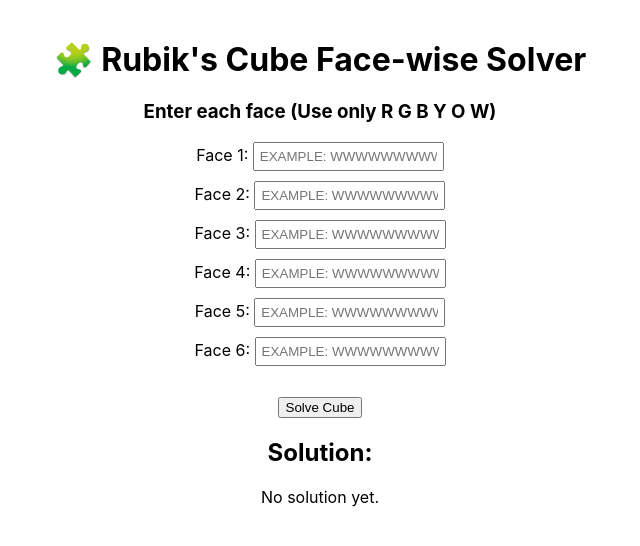
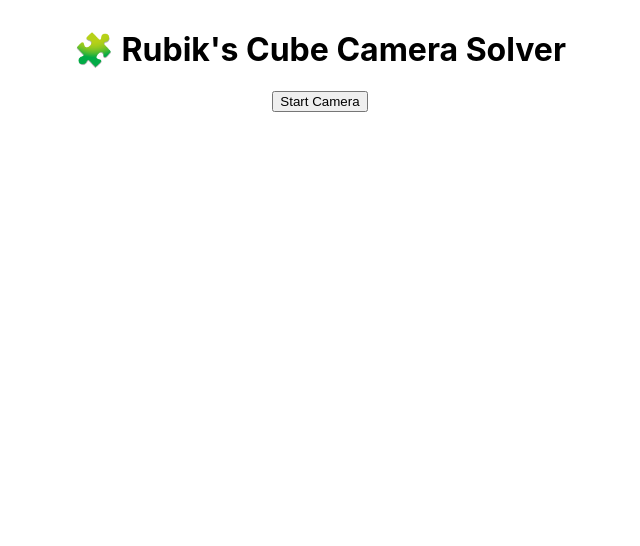
Before and after one commit to Shalinikuna/rubiks-cube-solver, a React (Create React App) app in the folder frontend/: page / in a window 1280 px wide. Shown: the top 546 px of the page, without its empty margins (320-960 px from the left). Built offline with nearby package versions, Linux system fonts and the light colour scheme.

Commit message:
Added real camera color detection

```diff
--- a/frontend/src/App.js
+++ b/frontend/src/App.js
@@ -1,55 +1,75 @@
-import React, { useState } from "react";
+import React, { useState, useRef } from "react";
 
 function App() {
-  const [faces, setFaces] = useState({
-    face1: "",
-    face2: "",
-    face3: "",
-    face4: "",
-    face5: "",
-    face6: ""
-  });
+  const videoRef = useRef(null);
+  const canvasRef = useRef(null);
 
+  const [currentFace, setCurrentFace] = useState(1);
+  const [faces, setFaces] = useState([]);
   const [solution, setSolution] = useState([]);
-  const [loading, setLoading] = useState(false);
+  const [cameraStarted, setCameraStarted] = useState(false);
 
-  const handleChange = (e) => {
-    const value = e.target.value.toUpperCase().replace(/[^RGBYOW]/g, "");
-    setFaces({
-      ...faces,
-      [e.target.name]: value
-    });
+  const startCamera = async () => {
+    const stream = await navigator.mediaDevices.getUserMedia({ video: true });
+    videoRef.current.srcObject = stream;
+    setCameraStarted(true);
   };
 
-  const validateInput = () => {
-    for (let key in faces) {
-      if (faces[key].length !== 9) {
-        alert("Each face must contain exactly 9 letters (R,G,B,Y,O,W)");
-        return false;
+  const captureFace = () => {
+    const canvas = canvasRef.current;
+    const video = videoRef.current;
+    const ctx = canvas.getContext("2d");
+
+    canvas.width = video.videoWidth;
+    canvas.height = video.videoHeight;
+    ctx.drawImage(video, 0, 0);
+
+    const detectedColors = detectGridColors(ctx, canvas.width, canvas.height);
+
+    setFaces([...faces, detectedColors]);
+    setCurrentFace(currentFace + 1);
+  };
+
+  const detectGridColors = (ctx, width, height) => {
+    const gridSize = 3;
+    const squareWidth = width / gridSize;
+    const squareHeight = height / gridSize;
+
+    let cubeFace = "";
+
+    for (let row = 0; row < 3; row++) {
+      for (let col = 0; col < 3; col++) {
+
+        const x = col * squareWidth + squareWidth / 2;
+        const y = row * squareHeight + squareHeight / 2;
+
+        const pixel = ctx.getImageData(x, y, 1, 1).data;
+
+        const r = pixel[0];
+        const g = pixel[1];
+        const b = pixel[2];
+
+        cubeFace += mapColor(r, g, b);
       }
     }
-    return true;
+
+    return cubeFace;
+  };
+
+  const mapColor = (r, g, b) => {
+
+    if (r > 200 && g > 200 && b > 200) return "W";
+    if (r > 200 && g < 100 && b < 100) return "R";
+    if (r < 100 && g > 200 && b < 100) return "G";
+    if (r < 100 && g < 100 && b > 200) return "B";
+    if (r > 200 && g > 150 && b < 100) return "Y";
+    if (r > 200 && g > 100 && b < 50) return "O";
+
+    return "W"; // fallback
   };
 
   const solveCube = async () => {
-    if (!validateInput()) return;
-
-    const cubeString =
-      faces.face1 +
-      faces.face2 +
-      faces.face3 +
-      faces.face4 +
-      faces.face5 +
-      faces.face6;
-
-    if (cubeString.length !== 54) {
-      alert("Cube must contain exactly 54 characters.");
-      return;
-    }
-
-    try {
-      setLoading(true);
-      setSolution([]);
+    const cubeString = faces.join("");
 
     const response = await fetch(
       "https://rubiks-cube-solver-why2.onrender.com/solve",
@@ -60,10 +80,6 @@ function App() {
       }
     );
 
-      if (!response.ok) {
-        throw new Error("Server error");
-      }
-
     const data = await response.json();
 
     if (data.solution_steps) {
@@ -71,49 +87,54 @@ function App() {
     } else {
       alert("Invalid cube configuration");
     }
-
-    } catch (error) {
-      alert("Error connecting to backend");
-    } finally {
-      setLoading(false);
-    }
   };
 
   return (
-    <div style={{ textAlign: "center", marginTop: "40px" }}>
-      <h1>🧩 Rubik's Cube Face-wise Solver</h1>
+    <div style={{ textAlign: "center", marginTop: "30px" }}>
+      <h1>🧩 Rubik's Cube Camera Solver</h1>
 
-      <h3>Enter each face (Use only R G B Y O W)</h3>
+      {!cameraStarted && (
+        <button onClick={startCamera}>Start Camera</button>
+      )}
 
-      {Object.keys(faces).map((face, index) => (
-        <div key={index} style={{ margin: "10px" }}>
-          <label>Face {index + 1}: </label>
-          <input
-            name={face}
-            value={faces[face]}
-            onChange={handleChange}
-            placeholder="Example: WWWWWWWWW"
-            maxLength="9"
-            style={{ textTransform: "uppercase", padding: "5px" }}
+      {cameraStarted && currentFace <= 6 && (
+        <>
+          <h2>Scan Face {currentFace} of 6</h2>
+
+          <video
+            ref={videoRef}
+            autoPlay
+            width="400"
+            height="300"
+            style={{ border: "2px solid black" }}
           />
+
+          <canvas ref={canvasRef} style={{ display: "none" }} />
+
+          <br />
+          <button onClick={captureFace}>
+            Capture Face {currentFace}
+          </button>
+        </>
+      )}
+
+      {currentFace > 6 && (
+        <>
+          <h2>All Faces Captured ✅</h2>
+          <button onClick={solveCube}>Solve Cube</button>
+        </>
+      )}
+
+      {solution.length > 0 && (
+        <>
+          <h2>Solution Steps</h2>
+          {solution.map((step, index) => (
+            <div key={index}>
+              Step {index + 1}: {step}
             </div>
           ))}
-
-      <br />
-
-      <button onClick={solveCube} disabled={loading}>
-        {loading ? "Solving..." : "Solve Cube"}
-      </button>
-
-      <h2>Solution:</h2>
-
-      {solution.length === 0 && !loading && <p>No solution yet.</p>}
-
-      {solution.map((step, index) => (
-        <div key={index} style={{ margin: "5px" }}>
-          <strong>Step {index + 1}:</strong> {step}
-        </div>
-      ))}
+        </>
+      )}
     </div>
   );
 }
```
Lines whose indentation alone changed are shown as unchanged.
